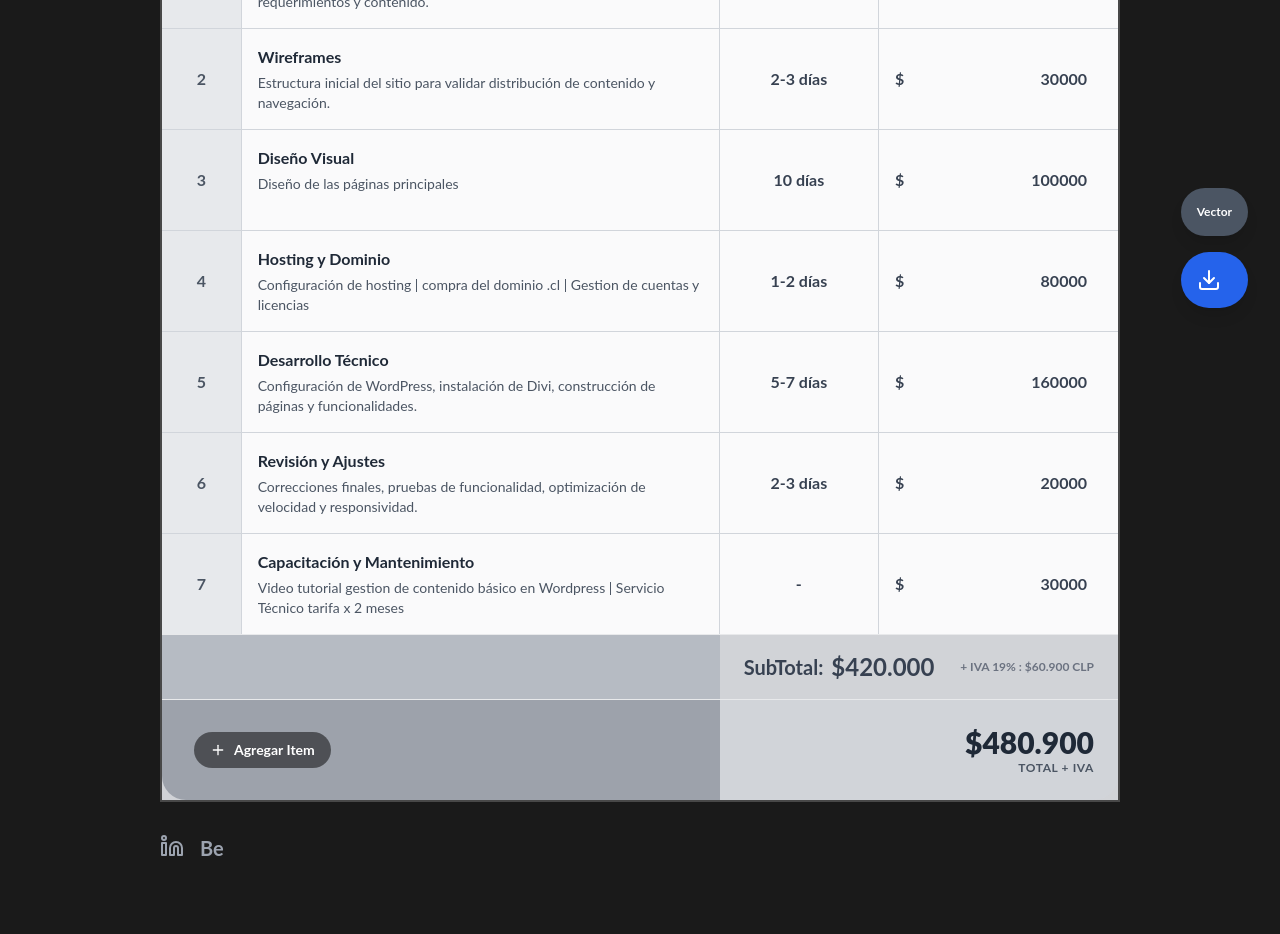
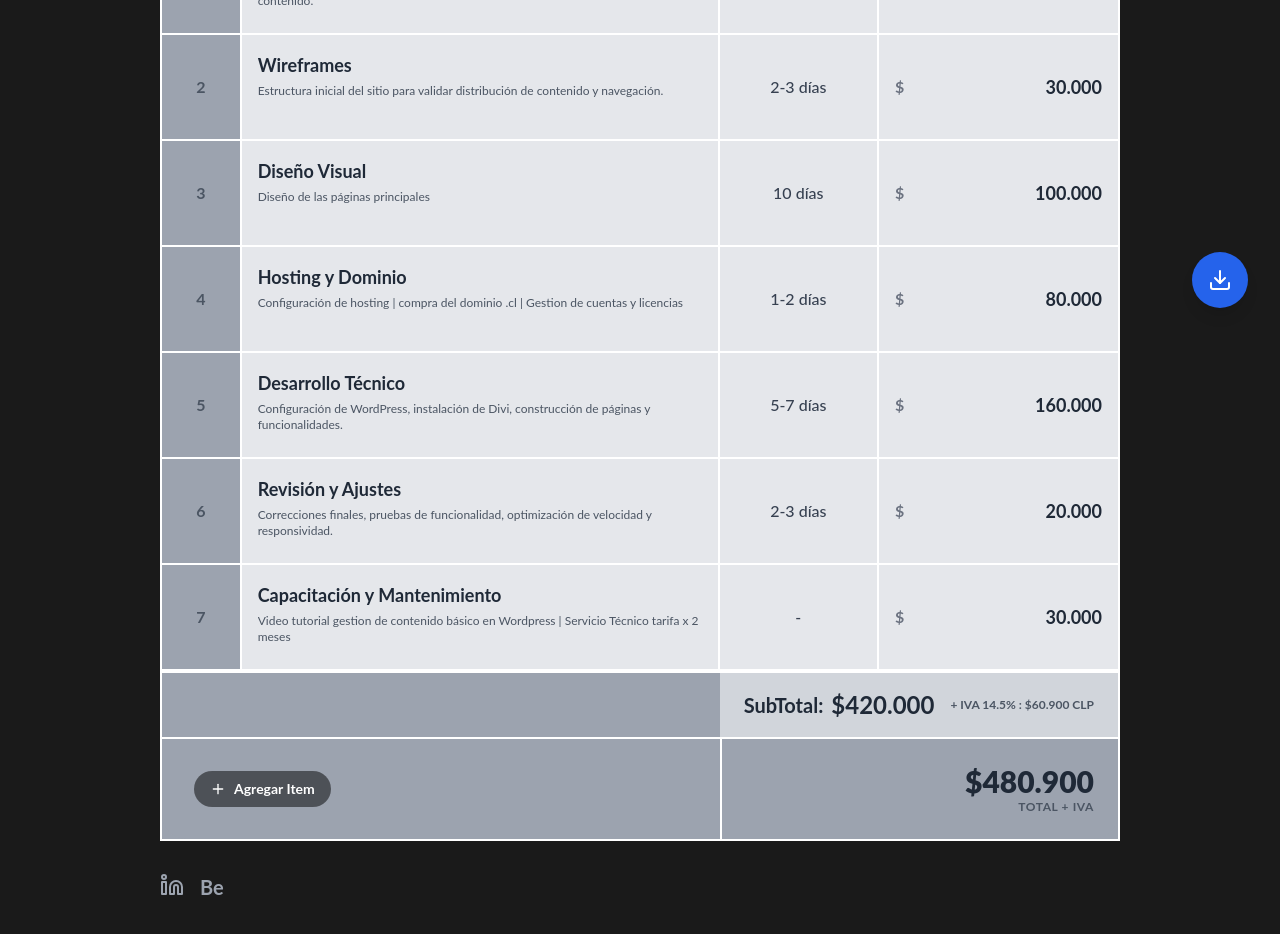
Before and after one commit to jsdgstudio/cotizador-jsdg, a React (Vite) app: page / in a window 1280 px wide. Shown: the part 460-1394 px from the top of the page. Built offline with nearby package versions, Linux system fonts and the light colour scheme.

Commit message:
Update IVA to 14.5%, polish design to match reference, improve PDF export

```diff
--- a/src/App.jsx
+++ b/src/App.jsx
@@ -50,40 +50,48 @@ function App() {
 
     try {
       const canvas = await html2canvas(element, {
-        scale: 4, // High resolution
+        scale: 3, // Good balance of quality and file size
         backgroundColor: '#1a1a1a',
         useCORS: false,
         allowTaint: true,
         logging: false,
-        windowWidth: 1200, // Force desktop rendering
+        windowWidth: 1200,
         onclone: (clonedDoc) => {
           const clonedElement = clonedDoc.getElementById('printable-content');
           if (clonedElement) {
-            clonedElement.style.width = '1000px'; // Fixed width for consistency
+            // Set width to approx A4 width at 96dpi (794px) minus margins,
+            // or slightly larger to scale down for better quality.
+            // 1000px is a good target for "desktop" look on A4.
+            clonedElement.style.width = '1000px';
+            clonedElement.style.minHeight = 'none';
+            clonedElement.style.height = 'auto';
             clonedElement.style.maxWidth = 'none';
             clonedElement.style.margin = '0 auto';
             clonedElement.style.padding = '40px';
-            clonedElement.style.height = 'auto';
+            clonedElement.style.overflow = 'visible'; // Ensure nothing is clipped
+
+            // Force text wrapping
+            const allText = clonedElement.querySelectorAll('*');
+            allText.forEach(el => {
+              el.style.whiteSpace = 'normal';
+              el.style.wordWrap = 'break-word';
+            });
           }
         }
       });
 
       const imgData = canvas.toDataURL('image/png');
-
-      // Calculate dimensions to fit A4
       const pdf = new jsPDF('p', 'mm', 'a4');
-      const pageWidth = pdf.internal.pageSize.getWidth(); // 210mm
-      const pageHeight = pdf.internal.pageSize.getHeight(); // 297mm
+      const pageWidth = pdf.internal.pageSize.getWidth();
+      const pageHeight = pdf.internal.pageSize.getHeight();
 
       const imgWidth = canvas.width;
       const imgHeight = canvas.height;
 
-      // Scale to fit width
       const ratio = pageWidth / imgWidth;
       const finalHeight = imgHeight * ratio;
 
-      // Set background color for the whole PDF
-      pdf.setFillColor(26, 26, 26); // #1a1a1a
+      pdf.setFillColor(26, 26, 26);
       pdf.rect(0, 0, pageWidth, pageHeight, 'F');
 
       pdf.addImage(imgData, 'PNG', 0, 0, pageWidth, finalHeight);
@@ -94,25 +102,14 @@ function App() {
     }
   };
 
-  const handlePrint = () => {
-    window.print();
-  };
-
   return (
     <div className="min-h-screen bg-dark text-white font-sans p-4 md:p-8">
       {/* Controls */}
-      <div className="fixed bottom-8 right-8 z-50 flex flex-col gap-4">
-        <button
-          onClick={handlePrint}
-          className="bg-gray-600 hover:bg-gray-700 text-white p-4 rounded-full shadow-lg transition-colors flex items-center gap-2"
-          title="Imprimir / Guardar como PDF (Vectorial)"
-        >
-          <span className="font-bold text-xs">Vector</span>
-        </button>
+      <div className="fixed bottom-8 right-8 z-50">
         <button
           onClick={handleExportPDF}
           className="bg-blue-600 hover:bg-blue-700 text-white p-4 rounded-full shadow-lg transition-colors flex items-center gap-2"
-          title="Descargar Imagen PDF"
+          title="Descargar PDF"
         >
           <Download size={24} />
         </button>
--- a/src/components/QuotationItem.jsx
+++ b/src/components/QuotationItem.jsx
@@ -6,56 +6,60 @@ const QuotationItem = ({ item, index, onChange, onRemove }) => {
         onChange(item.id, field, value);
     };
 
-    const formatCurrency = (value) => {
-        // Simple formatter, can be improved
-        return value;
+    const handlePriceChange = (e) => {
+        const rawValue = e.target.value;
+        // Remove thousands separators (dots) and replace decimal comma with a dot
+        const cleanedValue = rawValue.replace(/\./g, '').replace(/,/g, '.');
+        const parsedValue = parseFloat(cleanedValue);
+        handleChange('price', isNaN(parsedValue) ? 0 : parsedValue);
     };
 
     return (
-        <div className="grid grid-cols-12 gap-0 border-b border-gray-300 last:border-b-0 text-gray-800 hover:bg-white transition-colors" style={{ backgroundColor: 'rgba(255,255,255,0.9)' }}>
+        <div className="grid grid-cols-12 gap-0 border-b-2 border-white text-gray-800 bg-gray-200 hover:bg-white transition-colors">
             {/* Number */}
-            <div className="col-span-1 flex items-center justify-center border-r border-gray-300 p-4 font-bold text-gray-600" style={{ backgroundColor: 'rgba(156,163,175,0.2)' }}>
+            <div className="col-span-1 flex items-center justify-center border-r-2 border-white p-4 font-bold text-gray-600 bg-gray-400">
                 {index + 1}
             </div>
 
             {/* Service / Description */}
-            <div className="col-span-6 border-r border-gray-300 p-4 flex flex-col justify-center">
+            <div className="col-span-6 p-4 border-r-2 border-white flex flex-col justify-center">
                 <input
                     type="text"
-                    placeholder="Servicio (ej. Reunión inicial)"
-                    className="font-bold text-gray-800 placeholder-gray-400 bg-transparent border-none focus:ring-0 p-0 w-full mb-1"
                     value={item.service}
                     onChange={(e) => handleChange('service', e.target.value)}
+                    className="font-bold text-lg bg-transparent border-none focus:ring-0 p-0 text-gray-800 placeholder-gray-500 w-full"
+                    placeholder="Nombre del Servicio"
                 />
                 <textarea
-                    placeholder="Descripción del servicio..."
-                    className="text-sm text-gray-600 placeholder-gray-400 bg-transparent border-none focus:ring-0 p-0 w-full resize-none"
-                    rows={2}
                     value={item.description}
                     onChange={(e) => handleChange('description', e.target.value)}
+                    className="text-xs text-gray-600 mt-1 bg-transparent border-none focus:ring-0 p-0 w-full resize-none overflow-hidden"
+                    placeholder="Descripción del servicio..."
+                    rows={2}
+                    style={{ minHeight: '40px' }}
                 />
             </div>
 
             {/* Time */}
-            <div className="col-span-2 border-r border-gray-300 p-4 flex items-center justify-center font-bold text-gray-700">
+            <div className="col-span-2 flex items-center justify-center border-r-2 border-white p-2 bg-gray-200">
                 <input
                     type="text"
-                    placeholder="ej. 1-2 días"
-                    className="text-center bg-transparent border-none focus:ring-0 w-full"
                     value={item.time}
                     onChange={(e) => handleChange('time', e.target.value)}
+                    className="text-center bg-transparent border-none focus:ring-0 w-full font-medium text-gray-700"
+                    placeholder="Ej: 2-3 días"
                 />
             </div>
 
             {/* Price */}
-            <div className="col-span-3 p-4 flex items-center justify-between font-bold text-gray-700 relative group">
-                <span className="mr-1">$</span>
+            <div className="col-span-3 flex items-center justify-between p-4 bg-gray-200 relative group">
+                <span className="text-gray-500 font-bold">$</span>
                 <input
-                    type="number"
+                    type="text"
+                    value={item.price === 0 ? '' : item.price.toLocaleString('es-CL')}
+                    onChange={handlePriceChange}
+                    className="text-right font-bold text-lg bg-transparent border-none focus:ring-0 w-full text-gray-800"
                     placeholder="0"
-                    className="text-right bg-transparent border-none focus:ring-0 w-full"
-                    value={item.price}
-                    onChange={(e) => handleChange('price', parseFloat(e.target.value) || 0)}
                 />
 
                 <button
--- a/src/components/QuotationTable.jsx
+++ b/src/components/QuotationTable.jsx
@@ -6,16 +6,16 @@ const QuotationTable = ({ items, onUpdateItem, onRemoveItem, onAddItem, subtotal
     return (
         <div className="w-full max-w-5xl mx-auto mt-8">
             {/* Table Header */}
-            <div className="rounded-t-3xl overflow-hidden border-2" style={{ borderColor: 'rgba(255,255,255,0.2)' }}>
-                <div className="grid grid-cols-12 bg-black text-white font-bold text-center py-6 border-b" style={{ borderColor: 'rgba(255,255,255,0.2)' }}>
-                    <div className="col-span-1">Nº</div>
-                    <div className="col-span-6 text-left pl-4">Servicio / Descripción</div>
-                    <div className="col-span-2">Tiempo Estimado</div>
-                    <div className="col-span-3">Precio</div>
+            <div className="rounded-t-3xl overflow-hidden border-2 border-white">
+                <div className="grid grid-cols-12 bg-black text-white font-bold text-center py-6 border-b-2 border-white">
+                    <div className="col-span-1 flex items-center justify-center">Nº</div>
+                    <div className="col-span-6 text-left pl-4 flex items-center">Servicio / Descripción</div>
+                    <div className="col-span-2 flex items-center justify-center">Tiempo Estimado</div>
+                    <div className="col-span-3 flex items-center justify-center">Precio</div>
                 </div>
 
                 {/* Items */}
-                <div className="backdrop-blur-sm" style={{ backgroundColor: 'rgba(229,231,235,0.9)' }}>
+                <div className="bg-gray-200">
                     {items.map((item, index) => (
                         <QuotationItem
                             key={item.id}
@@ -28,33 +28,32 @@ const QuotationTable = ({ items, onUpdateItem, onRemoveItem, onAddItem, subtotal
                 </div>
 
                 {/* Totals Section */}
-                <div className="border-t" style={{ backgroundColor: 'rgba(229,231,235,0.9)', borderColor: 'rgba(255,255,255,0.5)' }}>
+                <div className="bg-gray-400 border-t-2 border-white">
                     {/* Subtotal Row */}
-                    <div className="grid grid-cols-12 border-b" style={{ borderColor: 'rgba(255,255,255,0.5)' }}>
-                        <div className="col-span-7" style={{ backgroundColor: 'rgba(156,163,175,0.5)' }}></div> {/* Spacer/Grey block */}
-                        <div className="col-span-5 flex items-center justify-between px-6 py-4 font-bold text-gray-700">
+                    <div className="grid grid-cols-12 border-b-2 border-white">
+                        <div className="col-span-7 bg-gray-400"></div> {/* Spacer */}
+                        <div className="col-span-5 flex items-center justify-between px-6 py-4 font-bold text-gray-800 bg-gray-300">
                             <div className="flex items-center gap-2">
                                 <span className="text-xl">SubTotal:</span>
                                 <span className="text-2xl">${subtotal.toLocaleString('es-CL')}</span>
                             </div>
-                            <div className="text-xs text-gray-500">
-                                + IVA 19% : ${iva.toLocaleString('es-CL')} CLP
+                            <div className="text-xs text-gray-600 font-bold">
+                                + IVA 14.5% : ${iva.toLocaleString('es-CL')} CLP
                             </div>
                         </div>
                     </div>
 
                     {/* Total Row */}
                     <div className="grid grid-cols-12">
-                        <div className="col-span-7 rounded-bl-3xl p-4 flex items-center" style={{ backgroundColor: 'rgba(107,114,128,0.5)' }}>
+                        <div className="col-span-7 bg-gray-400 rounded-bl-3xl p-4 flex items-center">
                             <button
                                 onClick={onAddItem}
-                                className="flex items-center gap-2 text-white hover:bg-black/70 px-4 py-2 rounded-full transition-colors text-sm font-bold ml-4"
-                                style={{ backgroundColor: 'rgba(0,0,0,0.5)' }}
+                                className="flex items-center gap-2 text-white bg-black/50 hover:bg-black/70 px-4 py-2 rounded-full transition-colors text-sm font-bold ml-4"
                             >
                                 <Plus size={16} /> Agregar Item
                             </button>
                         </div>
-                        <div className="col-span-5 rounded-br-3xl flex flex-col items-end justify-center px-6 py-6" style={{ backgroundColor: 'rgba(209,213,219,0.5)' }}>
+                        <div className="col-span-5 bg-gray-400 rounded-br-3xl flex flex-col items-end justify-center px-6 py-6 border-l-2 border-white">
                             <div className="text-3xl font-black text-gray-800">
                                 ${total.toLocaleString('es-CL')}
                             </div>
```
